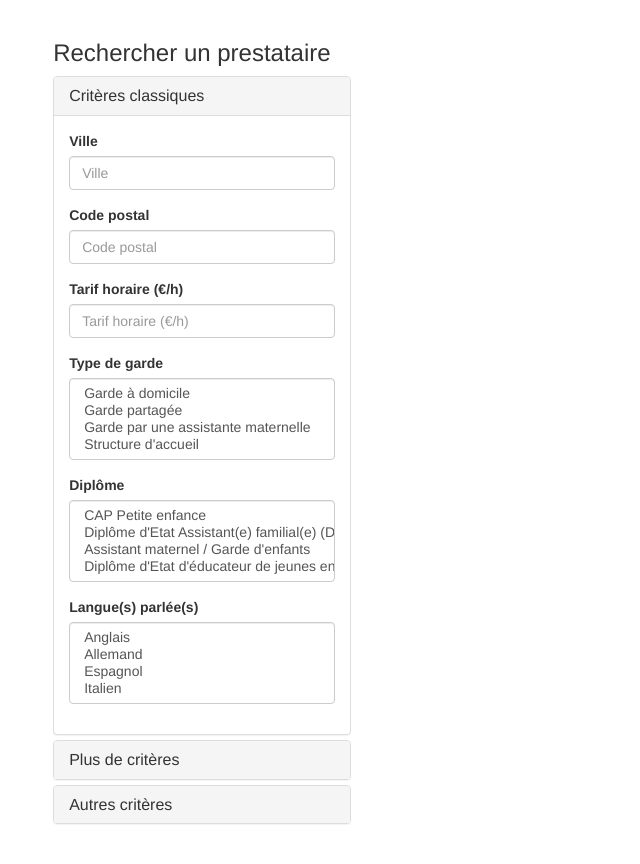
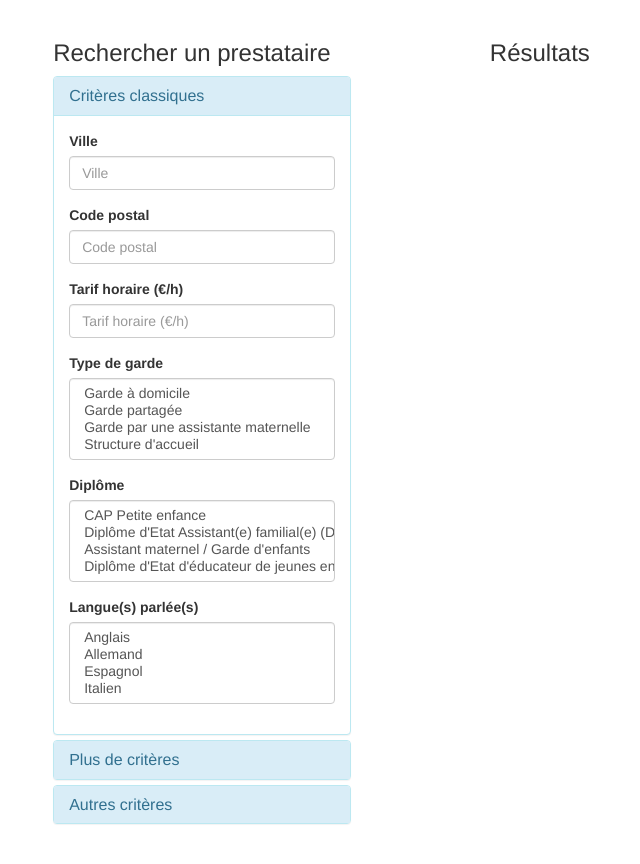
Before and after one commit to mvergerdelbove/famille, a Django app: a page that uses famille/templates/search.html in a window 1280 px wide. Shown: the part 102-966 px from the top of the page, without its empty margins (56-696 px from the left). Run offline with Django 3.2, Linux system fonts and the light colour scheme; data that the repository does not hold is empty; parts of the project's set-up code (start-up, migrations or seed data) failed here and were passed over; some libraries are stand-ins or nearby versions.

Commit message:
first draft for displaying search results

```diff
--- a/famille/settings.py
+++ b/famille/settings.py
@@ -95,3 +95,5 @@ TEMPLATE_DIRS = (
 
 for key in os.environ:
     globals()[key] = os.environ[key]
+
+NB_SEARCH_RESULTS = 5
--- a/famille/templates/search.html
+++ b/famille/templates/search.html
@@ -12,7 +12,7 @@
     <div class="col-md-3 col-md-offset-1">
             <h3>Rechercher un prestataire</h3>
             <div class="panel-group" id="accordion">
-                <div class="panel panel-default">
+                <div class="panel panel-info">
                     <div class="panel-heading">
                         <h4 class="panel-title">
                             <a data-toggle="collapse" data-parent="#accordion" href="#c-classic">
@@ -33,7 +33,7 @@
                         </div>
                     </div>
                 </div>
-                <div class="panel panel-default">
+                <div class="panel panel-info">
                     <div class="panel-heading">
                         <h4 class="panel-title">
                             <a data-toggle="collapse" data-parent="#accordion" href="#c-plus">
@@ -54,7 +54,7 @@
                         </div>
                     </div>
                 </div>
-                <div class="panel panel-default">
+                <div class="panel panel-info">
                     <div class="panel-heading">
                         <h4 class="panel-title">
                             <a data-toggle="collapse" data-parent="#accordion" href="#c-other">
@@ -77,6 +77,10 @@
             </div>
     </div>
     <div class="col-md-6 col-md-offset-1">
+        <h3>Résultats</h3>
+        {% for result in results %}
+        {% include result_template with prestataire=result only %}
+        {% endfor %}
     </div>
 </div>
 {% endblock %}
--- a/famille/utils.py
+++ b/famille/utils.py
@@ -7,6 +7,19 @@ def get_context(**kwargs):
     """
     kwargs.update(site_title="Une vie de famille")
     return kwargs
+
+
+def get_result_template_from_user(request):
+    """
+    Retrieve the template name to display the
+    search results from the request. It will
+    depend on the user right to see some / all
+    parts of the results.
+
+    :param request:          an HTTP request
+    """
+    return "simple_results.html"
+
 
 def pick(d, *args):
     """
--- a/famille/views.py
+++ b/famille/views.py
@@ -1,3 +1,4 @@
+from django.conf import settings
 from django.contrib.auth.decorators import login_required as django_login_required
 from django.core.exceptions import ObjectDoesNotExist
 from django.http import HttpResponseRedirect, Http404
@@ -6,7 +7,7 @@ from django.views.decorators.http import require_POST
 
 from famille import forms
 from famille.models import Famille, Prestataire, get_user_related
-from famille.utils import get_context
+from famille.utils import get_context, get_result_template_from_user
 
 
 login_required = django_login_required(
@@ -34,7 +35,12 @@ def search(request):
     if not form.is_valid():
         form = forms.SearchForm()
 
-    return render(request, "search.html", get_context(search_form=form))
+    objects = Prestataire.objects.all()[:settings.NB_SEARCH_RESULTS]
+    template = get_result_template_from_user(request)
+    return render(
+        request, "search.html",
+        get_context(search_form=form, results=objects, result_template=template)
+    )
 
 @require_POST
 def register(request):
```
Also changed, not shown: famille/static/css/style.css (line endings or trailing spaces).
